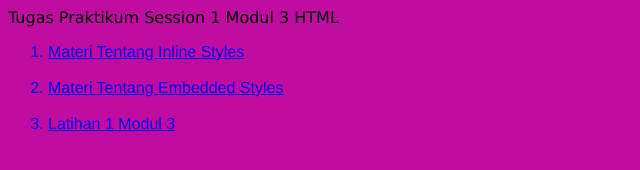
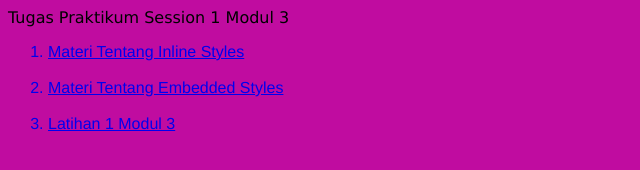
Before and after one commit to FahrulCahaya/fahrulcahaya.github.io, a plain HTML site: page Modul-3.html in a window 1280 px wide. Shown: the full height of the page, 0-640 px from the left. Drawn offline with Linux system fonts and the light colour scheme.

Commit message:
Update Modul-3.html

```diff
--- a/Modul-3.html
+++ b/Modul-3.html
@@ -3,7 +3,7 @@
     <title>Belajar HTML</title>
   </head>
 <body bgcolor="charcoal">
-   <p style="font-family: verdana;">Tugas Praktikum Session 1 Modul 3 HTML</p>
+   <p style="font-family: verdana;">Tugas Praktikum Session 1 Modul 3 </p>
    <ol>
       <a href="inlinestyles.html"><li style="font-family:helvetica">Materi Tentang Inline Styles</li></a></br>
       <a href="embeddedstyles.html"><li style="font-family:helvetica">Materi Tentang Embedded Styles</li></a></br>
```
